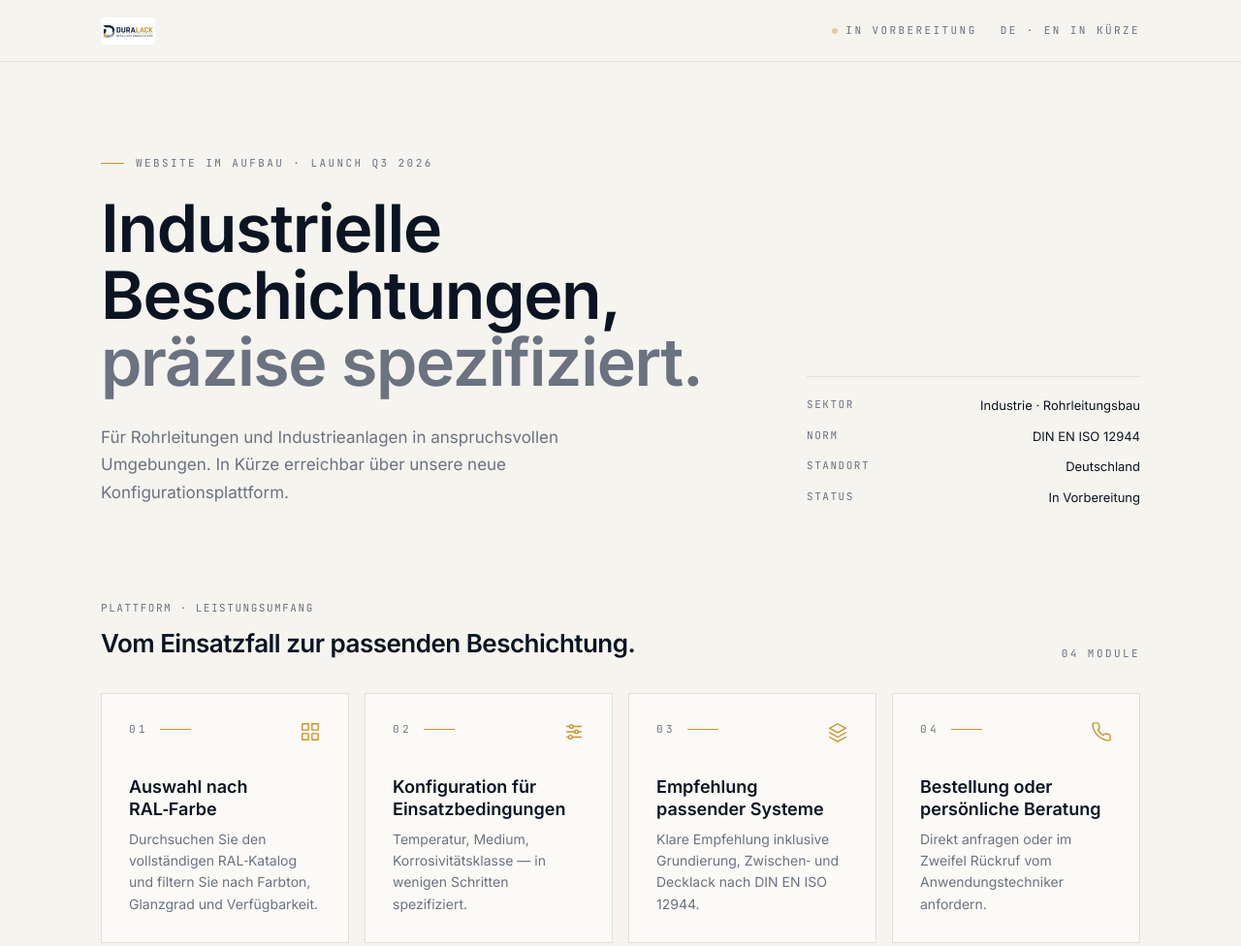
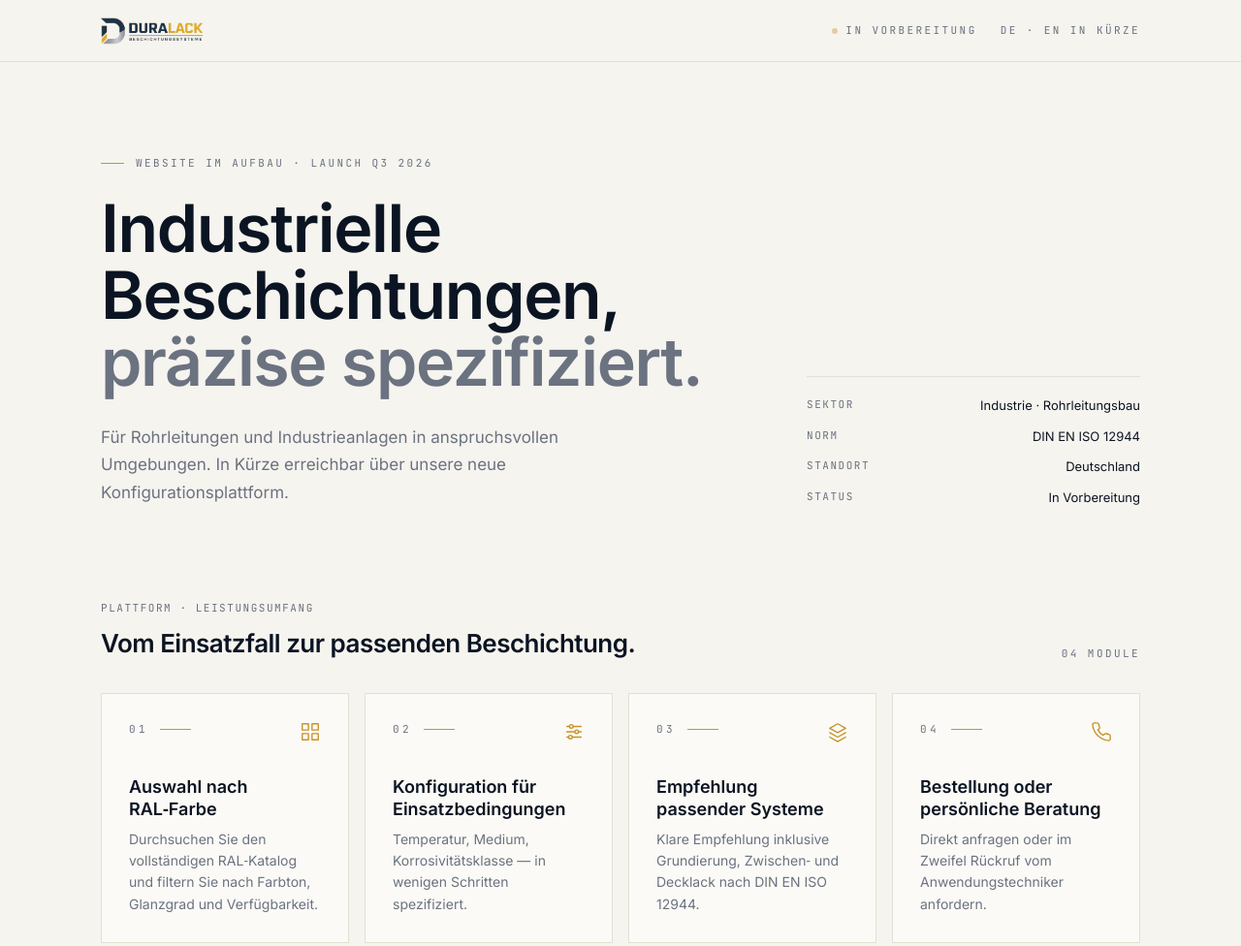
Before and after one commit to sighencea/duralack-coming-soon, a plain HTML site: page index.html in a window 1280 px wide. Shown: the top 976 px of the page at 97% size. Drawn offline with Linux system fonts and the light colour scheme.

Commit message:
new logo

```diff
--- a/index.html
+++ b/index.html
@@ -382,7 +382,7 @@
   <!-- Header -->
   <header class="header">
     <div class="container header-inner">
-      <img src="assets/logo-full.png" alt="DuraLack Beschichtungssysteme" class="header-logo">
+      <img src="assets/logo-full-transparent.png" alt="DuraLack Beschichtungssysteme" class="header-logo">
       <div class="header-status mono tracked-wide">
         <span style="display:inline-flex;align-items:center;gap:0.5rem;">
           <span class="status-dot"></span>
```
Also changed, not shown: assets/logo-full-transparent.png (added).
